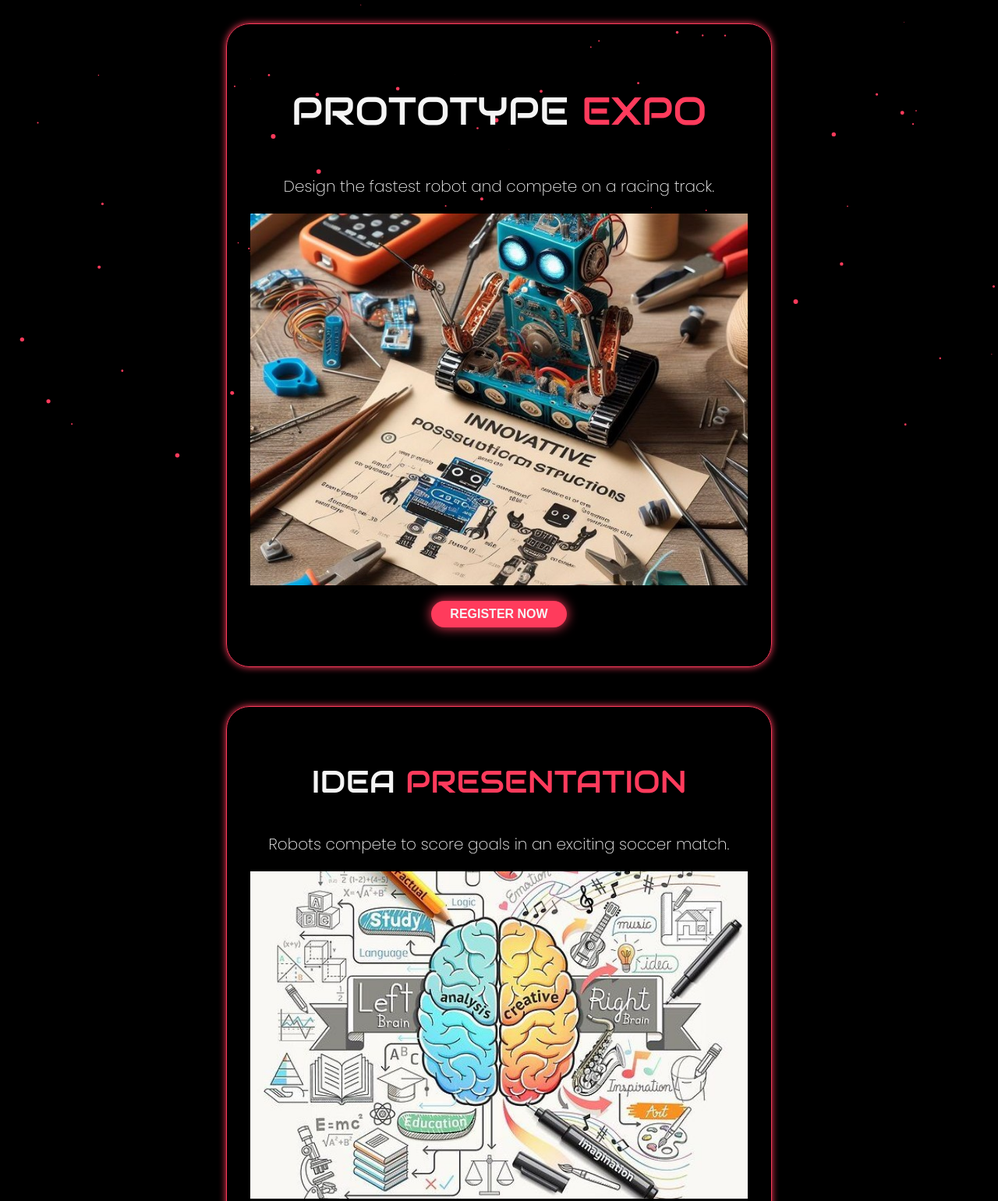
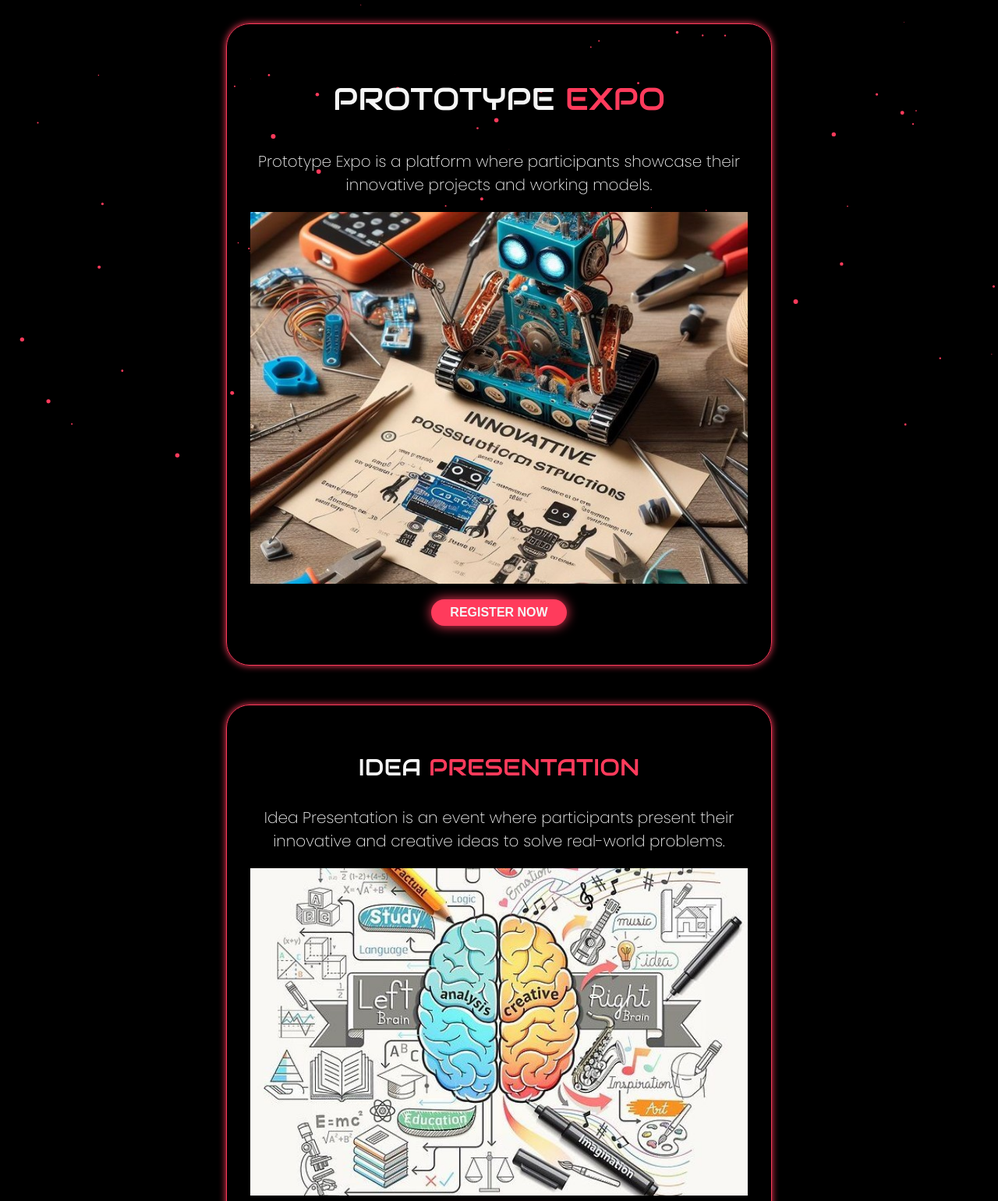
Before and after one commit to vikasraj2005/ROBOKRYON-26, a plain HTML site: page technical event.html in a window 1280 px wide. Shown: the part 212-1753 px from the top of the page at 78% size. Drawn offline with Linux system fonts and the light colour scheme.

Commit message:
Update technical event.html

```diff
--- a/technical event.html
+++ b/technical event.html
@@ -136,8 +136,8 @@
 
 
 
-        <h3 style="font-size: 50px; gap: 1px;">PROTOTYPE <span>EXPO</span></h3>
-        <p style="font-size: 20px;">Design the fastest robot and compete on a racing track.</p>
+        <h3 style="font-size: 40px; gap: 1px;">PROTOTYPE <span>EXPO</span></h3>
+        <p style="font-size: 20px;">Prototype Expo is a platform where participants showcase their innovative projects and working models.</p>
         <img src="image/project.jpg">
       <a href="prototype expo.html" target="_blank">  <button class="register">REGISTER NOW</button></a>
     </div>
@@ -147,9 +147,9 @@
 
 
 
-        <h3 style="font-size: 40px; gap: 1px;">IDEA <span class="span">PRESENTATION</span></h3>
+        <h3 style="font-size: 30px; gap: 1px;">IDEA <span class="span">PRESENTATION</span></h3>
         <p style="font-size: 20px;">
-            Robots compete to score goals in an exciting soccer match.
+            Idea Presentation is an event where participants present their innovative and creative ideas to solve real-world problems.
         </p>
         <img src="image/paper.jpg">
        <a href="idea presentation.html" target="_blank"> <button class="register">REGISTER NOW</button></a>
@@ -166,7 +166,7 @@
 
         <h3 style="font-size: 50px; gap: 1px;">IPL <span>AUCTION</span></h3>
         <p style="font-size: 20px;">
-            Autonomous robot that follows a predefined path.
+            IPL Auction is an interactive event where participants take the role of team owners and bid for players to build their dream cricket team.
         </p>
         <img src="image/iplauction.png">
        <a href="ipl auction.html" target="_blank"> <button class="register">REGISTER NOW</button></a>
```
